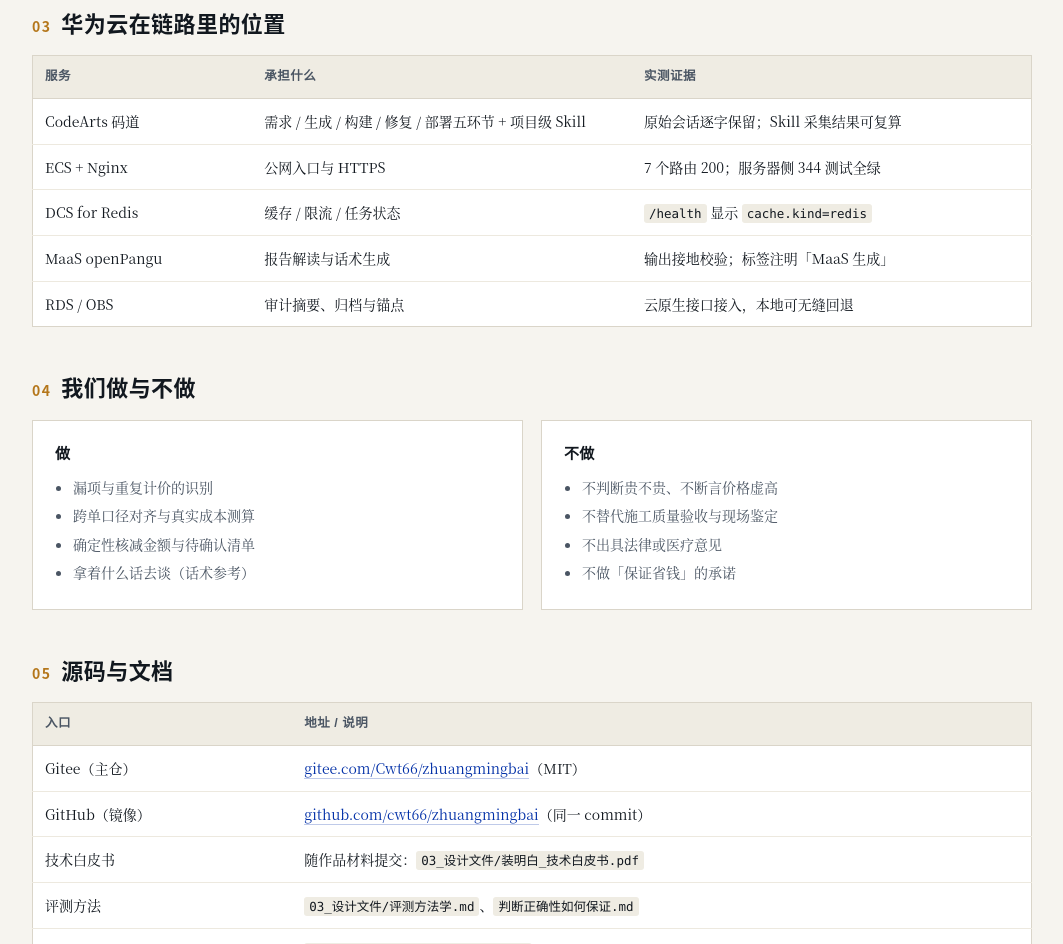
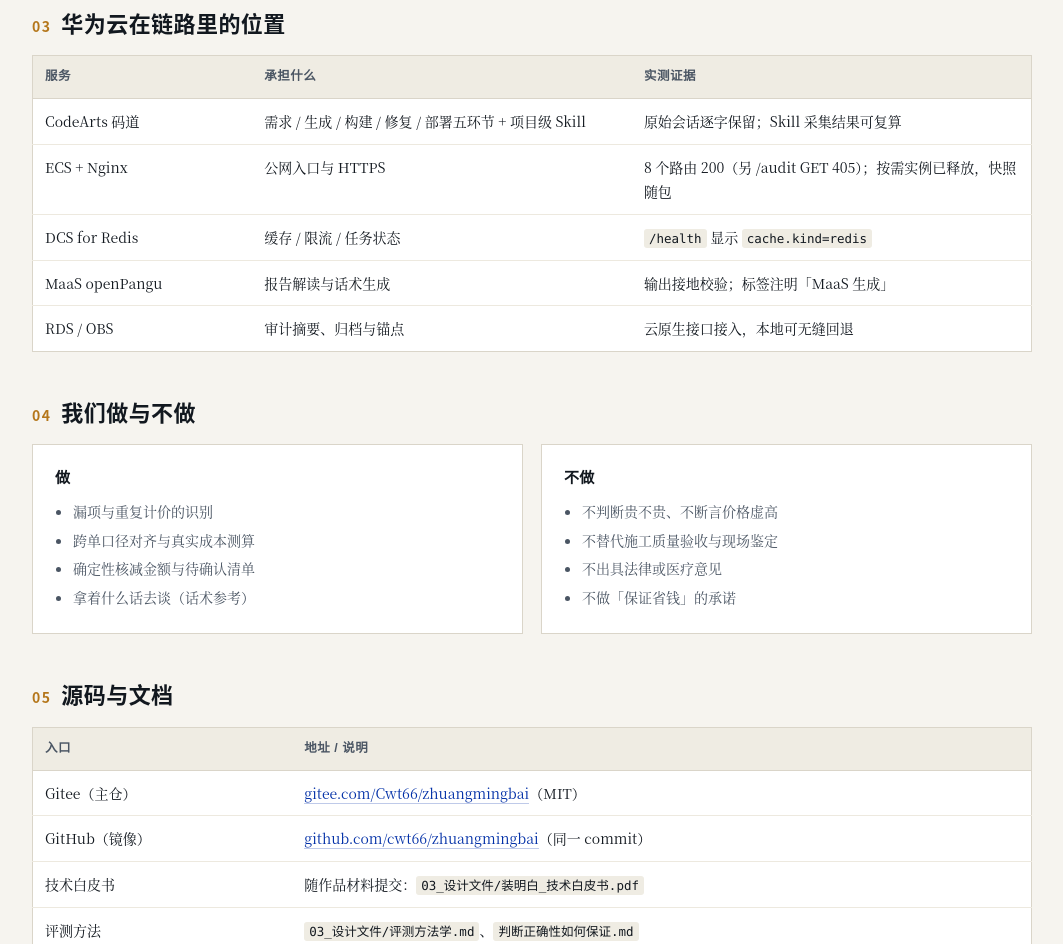
Before and after one commit to cwt66/zhuangmingbai, a plain HTML site: page index.html in a window 1280 px wide. Shown: the part 895-1839 px from the top of the page, without its empty margins (108-1171 px from the left). Drawn offline with Linux system fonts and the light colour scheme.

Commit message:
pages: 同步当前版评委复验页
由 scripts/publish_pages.py 生成；数字口径以仓库 data/claims_v0.json 为准。

```diff
--- a/index.html
+++ b/index.html
@@ -68,7 +68,7 @@
   <table>
     <tr><th style="width:22%">服务</th><th style="width:38%">承担什么</th><th>实测证据</th></tr>
     <tr><td>CodeArts 码道</td><td>需求 / 生成 / 构建 / 修复 / 部署五环节 + 项目级 Skill</td><td>原始会话逐字保留；Skill 采集结果可复算</td></tr>
-    <tr><td>ECS + Nginx</td><td>公网入口与 HTTPS</td><td>7 个路由 200；服务器侧 344 测试全绿</td></tr>
+    <tr><td>ECS + Nginx</td><td>公网入口与 HTTPS</td><td>8 个路由 200（另 /audit GET 405）；按需实例已释放，快照随包</td></tr>
     <tr><td>DCS for Redis</td><td>缓存 / 限流 / 任务状态</td><td><code>/health</code> 显示 <code>cache.kind=redis</code></td></tr>
     <tr><td>MaaS openPangu</td><td>报告解读与话术生成</td><td>输出接地校验；标签注明「MaaS 生成」</td></tr>
     <tr><td>RDS / OBS</td><td>审计摘要、归档与锚点</td><td>云原生接口接入，本地可无缝回退</td></tr>
```
Also changed, not shown: verify/index.html (+1 -1 lines).
